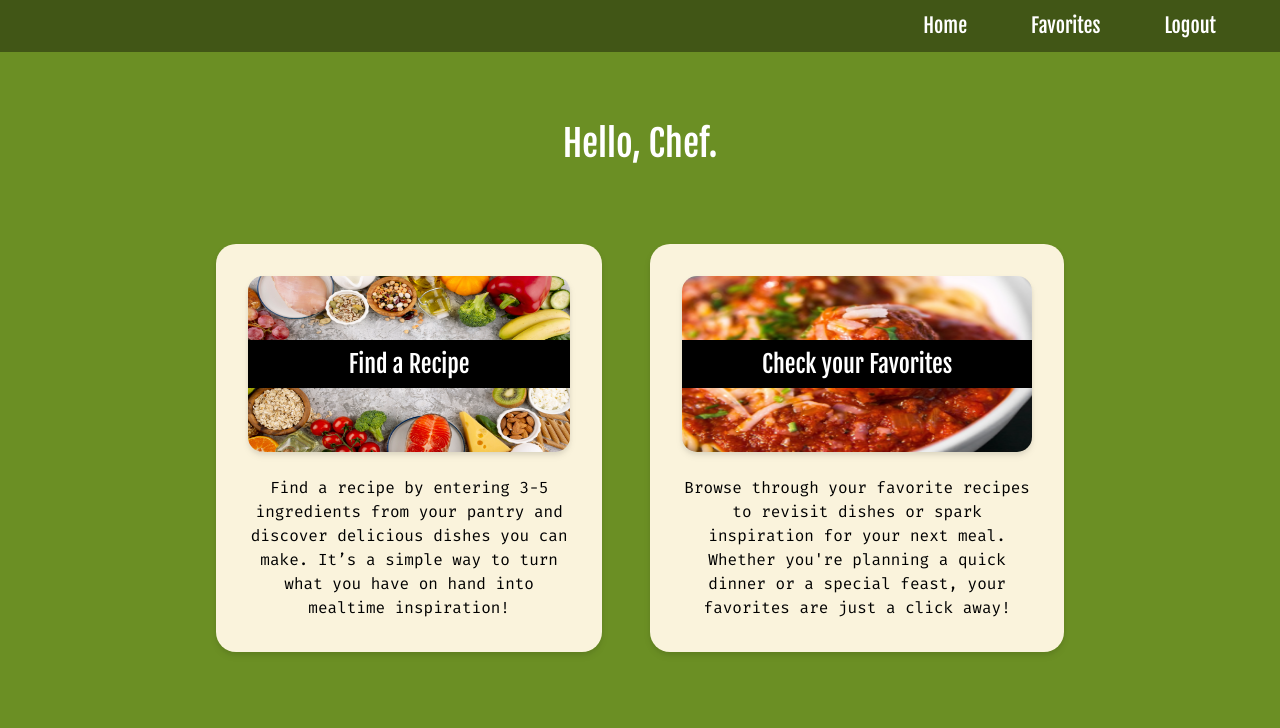
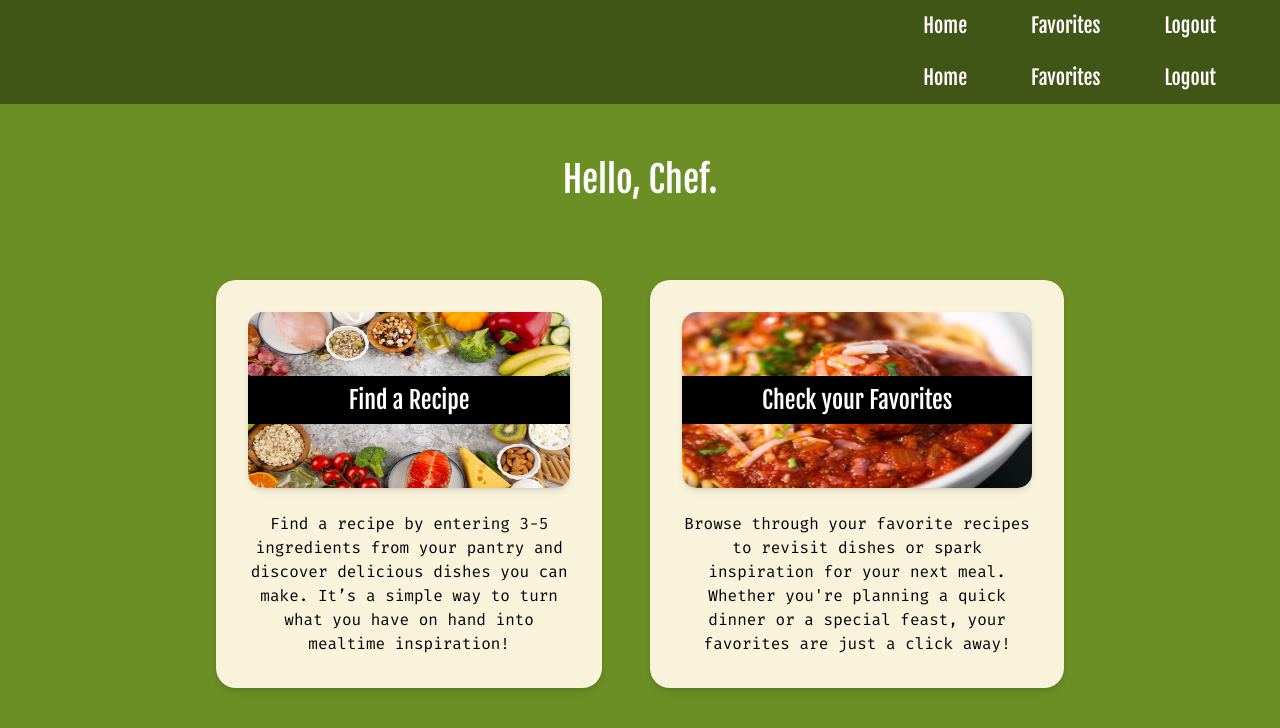
Before and after one commit to Code-the-Dream-School/hh-team5-front, a React (Vite) app: page / in a window 1280 px wide. Shown: the top 728 px of the page. Built offline with nearby package versions, Linux system fonts and the light colour scheme; no server answers.

Commit message:
Move header into individual component pages

```diff
--- a/src/components/FavoritesPage/FavoritesPage.jsx
+++ b/src/components/FavoritesPage/FavoritesPage.jsx
@@ -1,5 +1,6 @@
 import { useState, useEffect } from 'react';
 import RecipeList from '../RecipeList';
+import Header from '../Header/Header';
 // import { recipes } from '../../list'; // stand-in data until we have access to MongoDB
 import api from '../../util';
 
@@ -22,6 +23,7 @@ const FavoritesPage = () => {
 
     return (
         <>
+            <Header />
             <h1>Favorites</h1>
             {favRecipes.length === 0 && <span className={`text-5xl absolute top-1/2 left-1/2 translate-x-[-50%] translate-y-[-50%]`}>No favorites have been added yet</span>}
             <RecipeList recipes={favRecipes} />
--- a/src/components/Header/Header.jsx
+++ b/src/components/Header/Header.jsx
@@ -3,7 +3,7 @@ import NavLink from './NavLink';
 
 const Header = () => {
   return (
-    <header>
+    <header className="w-full">
       <NavLink />
     </header>
   );
--- a/src/components/Homepage/Homepage.jsx
+++ b/src/components/Homepage/Homepage.jsx
@@ -1,6 +1,7 @@
 import React, { useState, useEffect } from "react";
 import { Link } from "react-router-dom";
 import { useNavigate } from 'react-router-dom';
+import Header from "../Header/Header";
 import ingredients from '/images/ingredients.jpg';
 import meatballs from '/images/meatballs.png'
 import Login from "../Login";
@@ -59,7 +60,8 @@ const Homepage = () => {
 
 
   return (
-    <div className="bg-green min-h-screen flex items-center flex-col p-4">
+    <div className="bg-green min-h-screen flex items-center flex-col">
+      <Header />
       <h1 className="font-heading text-white text-4xl w-full text-center py-2 mt-6 md:mt-12 md:mb-8">Hello, Chef.</h1>
       <div className="max-w-4xl md:m-4">
         <ul className="flex flex-col md:flex-row">
--- a/src/components/SearchPage/SearchPage.jsx
+++ b/src/components/SearchPage/SearchPage.jsx
@@ -1,5 +1,6 @@
 import React, {useState} from 'react';
 import PropTypes from 'prop-types';
+import Header from '../Header/Header.jsx';
 import CommonIngredients from './CommonIngredients.jsx';
 import { commonIngredients } from "../../commoningredients";
 import RecipeSearch from "./RecipeSearch";
@@ -31,7 +32,8 @@ const SearchPage = () => {
 
   return (
     <>
-      <div className="bg-yellow min-h-screen flex items-center flex-col p-4">
+      <div className="bg-yellow min-h-screen flex flex-col items-center">
+        <Header />
         <CommonIngredients commonIngredients={commonIngredients} handleAddCommonIngredient={handleAddCommonIngredient} />
         <RecipeSearch commonIngredients={commonIngredients} handleAddIngredient={handleAddIngredient} selectedIngredients={selectedIngredients} />
         <SelectedIngredientsList selectedIngredients={selectedIngredients} handleRemoveIngredient={handleRemoveIngredient} handleClearAllIngredients={handleClearAllIngredients} />
```
